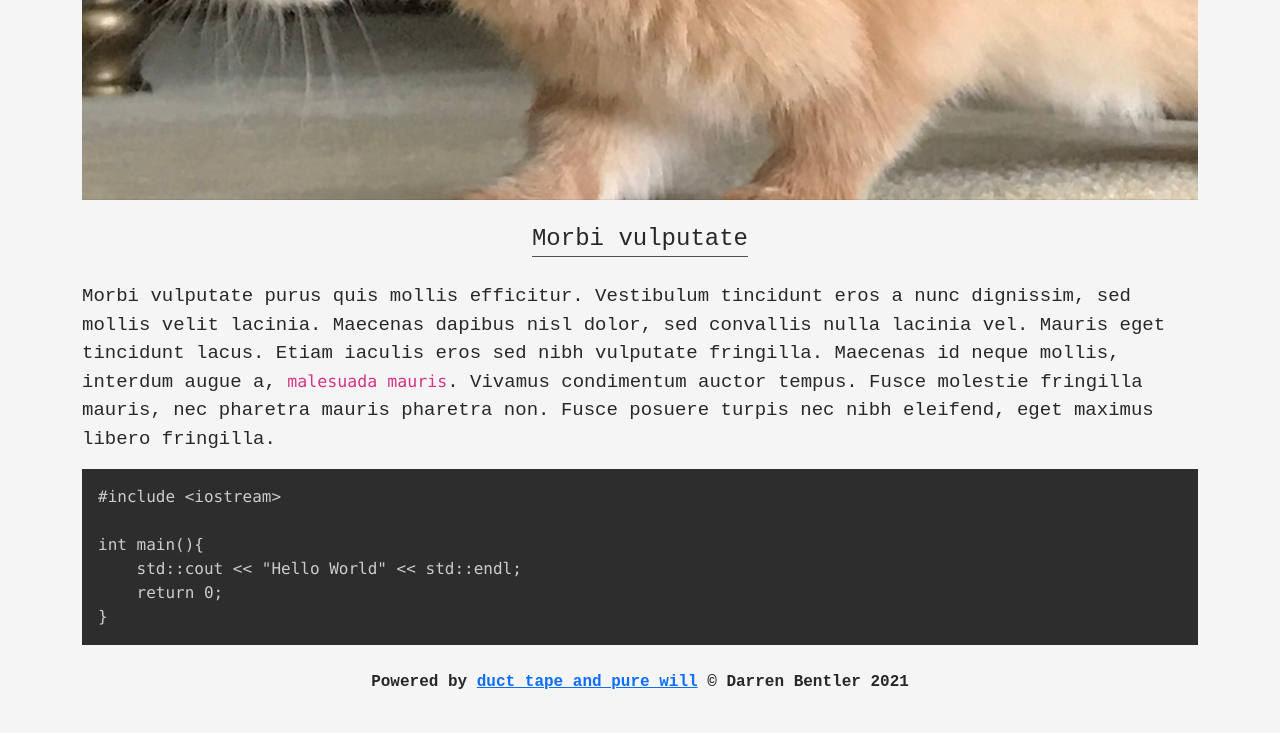
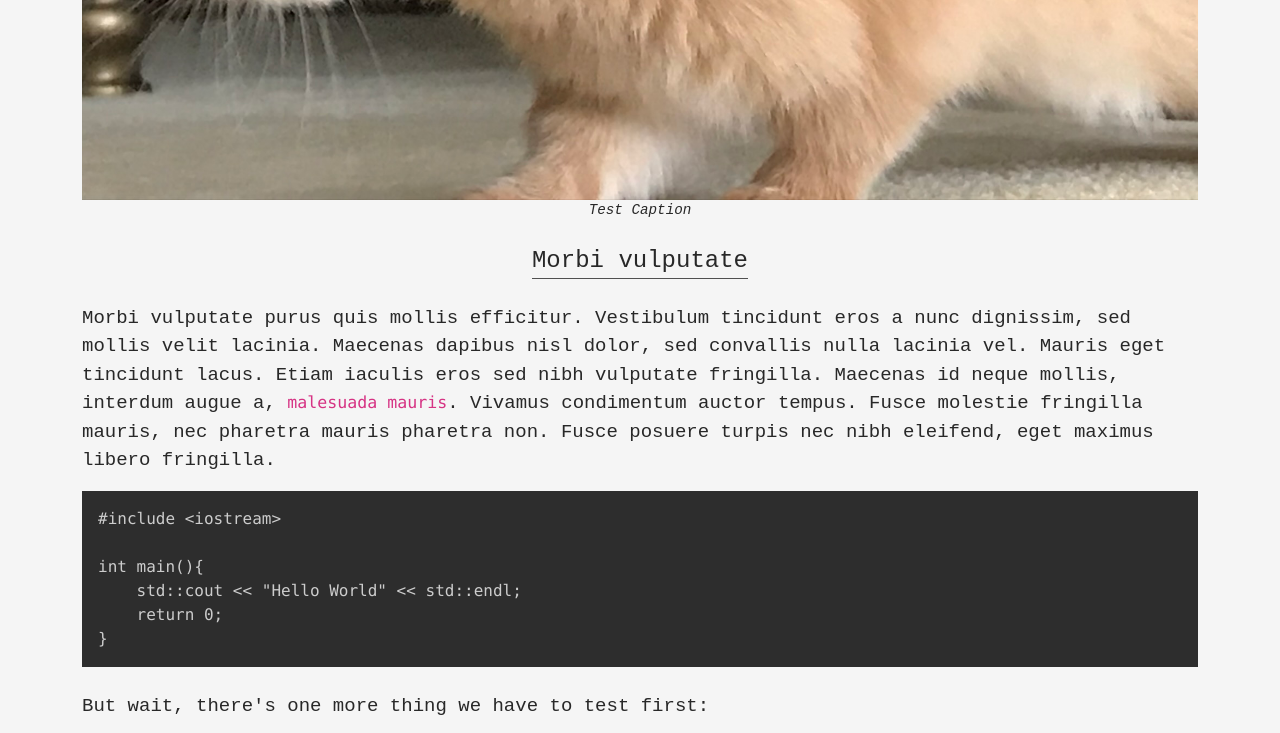
Before and after one commit to dbentler/personalwebsite, a Flask app: page /test in a window 1280 px wide. Shown: the part 1636-2369 px from the top of the page. Before the commit the page ends 2325 px from the top, so only its background shows below. Run offline with Flask 2, Linux system fonts and the light colour scheme; some libraries are stand-ins or nearby versions.

Commit message:
Update requirements, finished markdown impl.

````diff
--- a/main.py
+++ b/main.py
@@ -2,8 +2,6 @@ from db_utils import *
 
 from flask import Flask, render_template
 from flask_misaka import Misaka
-from flask_bootstrap import Bootstrap
-
 
 app = Flask(__name__)
 Misaka(app, fenced_code=True)
--- a/markdown/test.md
+++ b/markdown/test.md
@@ -10,6 +10,7 @@ Lorem ipsum dolor sit amet, consectetur adipiscing elit, sed do eiusmod tempor i
 *"Sed ut perspiciatis unde omnis iste natus error sit voluptatem accusantium doloremque laudantium, totam rem aperiam, eaque ipsa quae ab illo inventore veritatis et quasi architecto beatae vitae dicta sunt explicabo."* Nemo enim ipsam voluptatem quia voluptas sit aspernatur **aut odit aut fugit**, sed quia consequuntur magni dolores eos qui ratione voluptatem sequi nesciunt. Neque porro quisquam est, qui dolorem ipsum quia dolor sit amet, consectetur, adipisci velit, sed quia non numquam eius modi tempora incidunt ut labore et dolore magnam aliquam quaerat voluptatem. Ut enim ad minima veniam, quis nostrum exercitationem ullam corporis suscipit laboriosam, nisi ut aliquid ex ea commodi consequatur? Quis autem vel eum iure reprehenderit qui in ea voluptate velit esse quam nihil molestiae consequatur, vel illum qui dolorem eum fugiat quo voluptas nulla pariatur?
 
 ![Test Image](/static/img/lucy.jpeg)
+*Test Caption*
 
 #### <span class="span-underline">Morbi vulputate</span>
 
@@ -23,3 +24,9 @@ int main(){
     return 0;
 }
 ```
+
+But wait, there's one more thing we have to test first:
+
+<div class="center-text">
+<iframe width="560" height="315" src="https://www.youtube.com/embed/NpEaa2P7qZI" title="YouTube video player" frameborder="0" allow="accelerometer; autoplay; clipboard-write; encrypted-media; gyroscope; picture-in-picture" allowfullscreen></iframe>
+</div>
--- a/requirements.txt
+++ b/requirements.txt
@@ -1,3 +1,2 @@
 flask
-flask-bootstrap
 flask-misaka
--- a/static/css/template.css
+++ b/static/css/template.css
@@ -147,3 +147,10 @@ h2 {
     height: auto;
     max-height: 100%;
 }
+
+.markdown img + em {
+    display: inherit;
+    text-align: center;
+    font-weight: normal;
+    font-size: 75%;
+}
````
